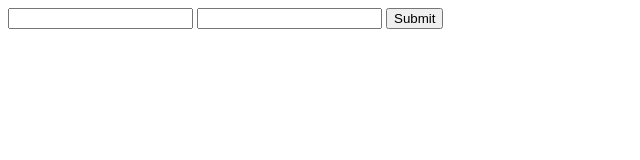
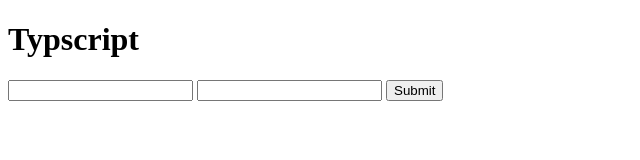
Before and after one commit to balili-melchorjr-developer/typescript-tutorial, a plain HTML site: page index.html in a window 1280 px wide. Shown: the whole page, without its empty margins (0-640 px from the left). Drawn offline with Linux system fonts and the light colour scheme.

Commit message:
Feat:Added Title Header

```diff
--- a/index.html
+++ b/index.html
@@ -6,6 +6,7 @@
     <title>Document</title>
 </head>
 <body>
+    <h1>Typscript</h1>
     <input type="text" id="input1">
     <input type="text" id="input2">
     <button type="button">Submit</button>
```
